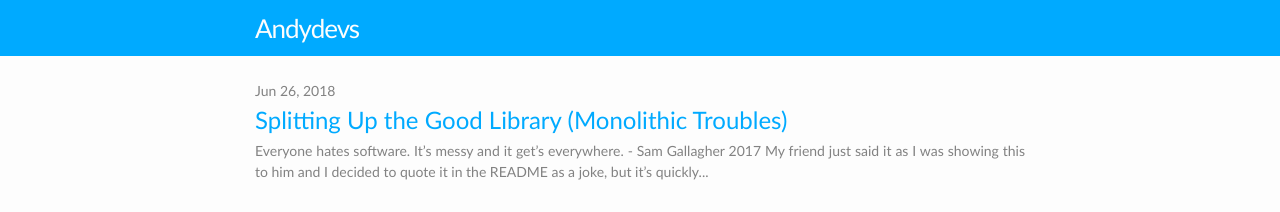
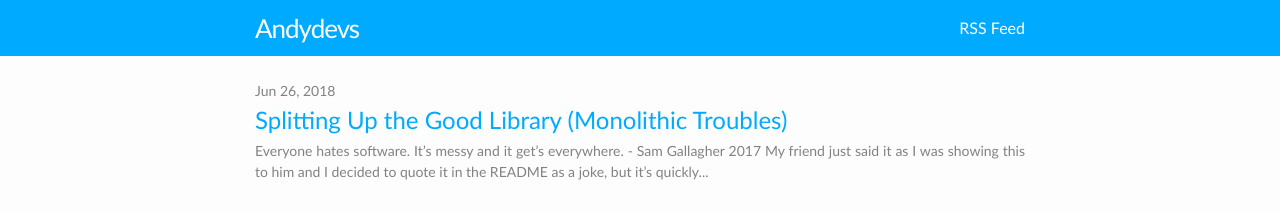
Before and after one commit to andydevs/blog, a Jekyll site: the page built from index.html, in a window 1280 px wide. Shown: the top 212 px of the page. Built offline with Jekyll 4.4.1, drawn with Linux system fonts in a browser that asks for light colours.

Commit message:
Added RSS Feed back

```diff
--- a/_includes/header.html
+++ b/_includes/header.html
@@ -10,6 +10,10 @@
 
             <!-- Nav Div -->
             <div class="trigger">
+                <a class="page-link"
+                    href='{{ "/feed.xml" | prepend: site.baseurl | prepend: site.url }}'>
+                    RSS Feed
+                </a>
             </div>
         </nav>
     </div>
```
